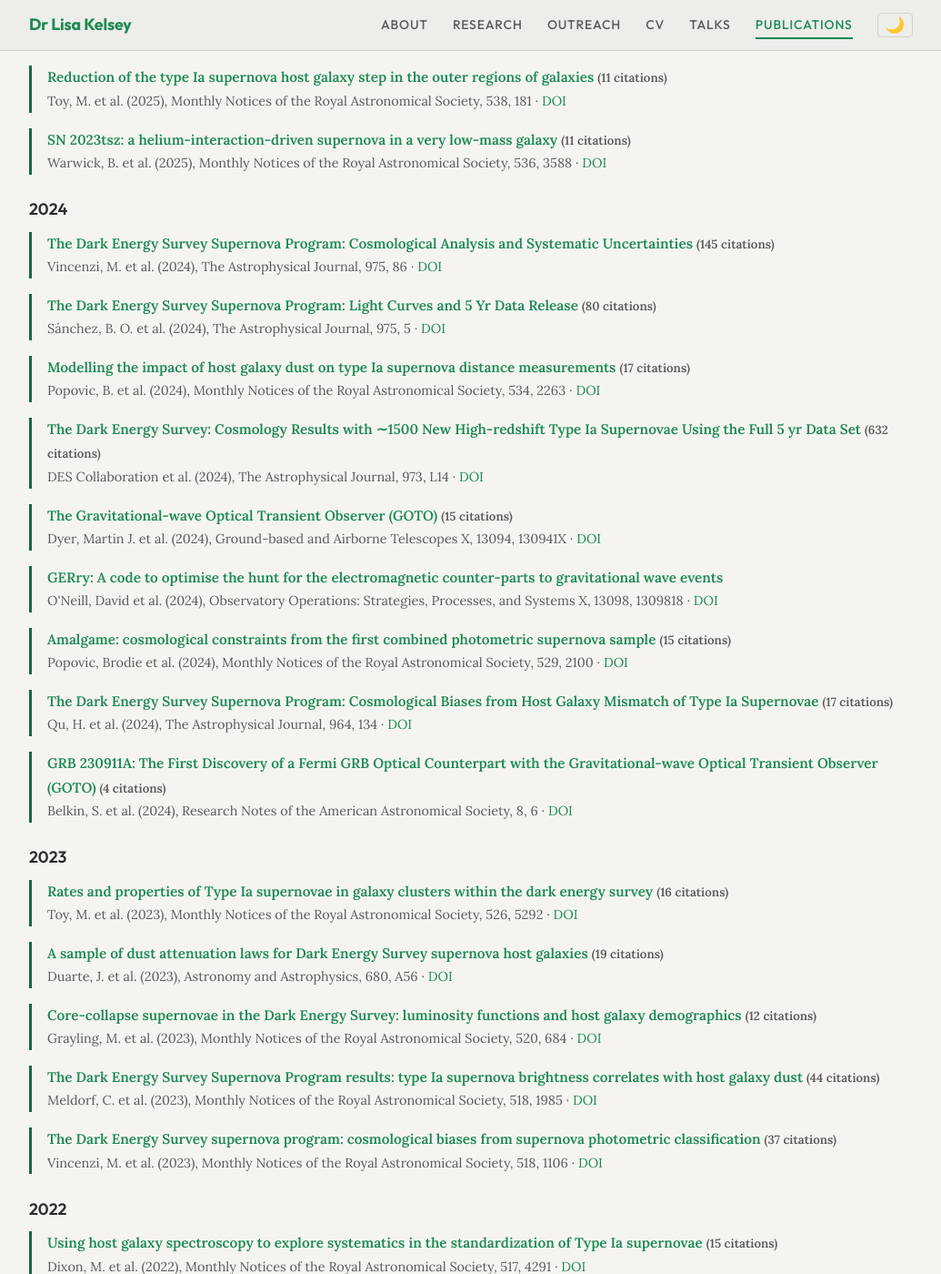
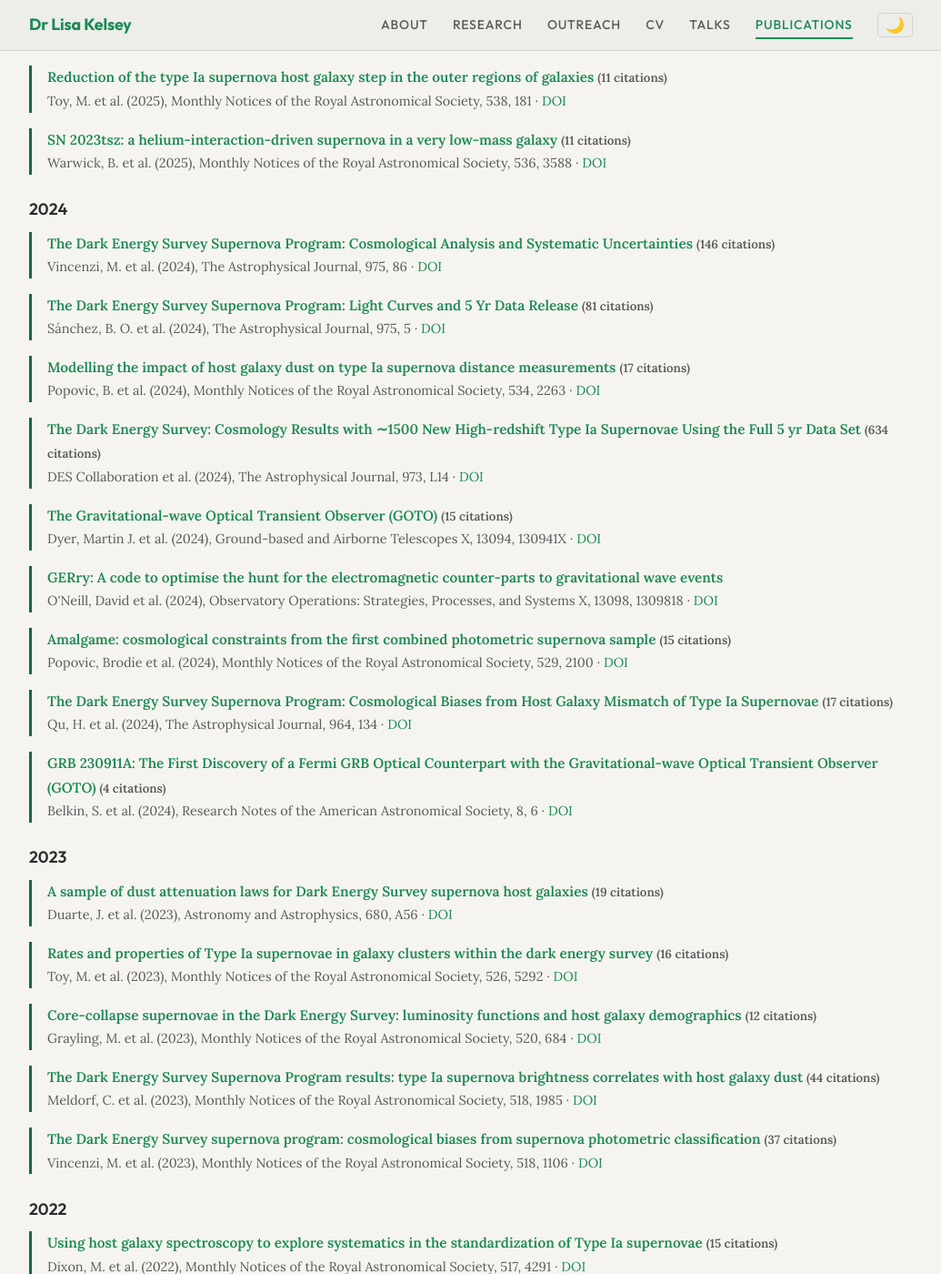
Before and after one commit to LKelsey/LKelsey.github.io, a Jekyll site: the page built from publications.md, in a window 1280 px wide and 1400 px high, scrolled down 1838 px. Shown: the whole window at 91% size, without its empty margins (122-1157 px from the left). Built offline with Jekyll 4.4.1, drawn with Linux system fonts in a browser that asks for light colours; part of the change alters nothing that is shown; some of the changed text lies outside the part shown.

Commit message:
Auto-update publications from ADS

```diff
--- a/_data/publications.yml
+++ b/_data/publications.yml
@@ -1,4 +1,4 @@
-# Auto-generated from ADS library on 2026-06-18 10:10 UTC
+# Auto-generated from ADS library on 2026-06-19 10:16 UTC
 # Do not edit manually
 
 first_author:
@@ -16,7 +16,7 @@ first_author:
       journal: "Monthly Notices of the Royal Astronomical Society, 519, 3046"
       url: https://ui.adsabs.harvard.edu/abs/2023MNRAS.519.3046K/abstract
       bibcode: "2023MNRAS.519.3046K"
-      citations: 47
+      citations: 48
       doi: https://doi.org/10.1093/mnras/stac3711
     - title: "The effect of environment on Type Ia supernovae in the Dark Energy Survey three-year cosmological sample"
       authors: "Kelsey, L. et al."
@@ -60,7 +60,7 @@ coauthor:
       journal: "Monthly Notices of the Royal Astronomical Society, 548, stag632"
       url: https://ui.adsabs.harvard.edu/abs/2026MNRAS.548ag632P/abstract
       bibcode: "2026MNRAS.548ag632P"
-      citations: 90
+      citations: 91
       doi: https://doi.org/10.1093/mnras/stag632
     - title: "SN 2024cld: unveiling the complex mass-loss histories of evolved supergiant progenitors to core collapse supernovae"
       authors: "Killestein, T. L. et al."
@@ -172,7 +172,7 @@ coauthor:
       journal: "The Astrophysical Journal, 975, 86"
       url: https://ui.adsabs.harvard.edu/abs/2024ApJ...975...86V/abstract
       bibcode: "2024ApJ...975...86V"
-      citations: 145
+      citations: 146
       doi: https://doi.org/10.3847/1538-4357/ad5e6c
     - title: "The Dark Energy Survey Supernova Program: Light Curves and 5 Yr Data Release"
       authors: "Sánchez, B. O. et al."
@@ -180,7 +180,7 @@ coauthor:
       journal: "The Astrophysical Journal, 975, 5"
       url: https://ui.adsabs.harvard.edu/abs/2024ApJ...975....5S/abstract
       bibcode: "2024ApJ...975....5S"
-      citations: 80
+      citations: 81
       doi: https://doi.org/10.3847/1538-4357/ad739a
     - title: "Modelling the impact of host galaxy dust on type Ia supernova distance measurements"
       authors: "Popovic, B. et al."
@@ -196,7 +196,7 @@ coauthor:
       journal: "The Astrophysical Journal, 973, L14"
       url: https://ui.adsabs.harvard.edu/abs/2024ApJ...973L..14D/abstract
       bibcode: "2024ApJ...973L..14D"
-      citations: 632
+      citations: 634
       doi: https://doi.org/10.3847/2041-8213/ad6f9f
     - title: "The Gravitational-wave Optical Transient Observer (GOTO)"
       authors: "Dyer, Martin J. et al."
@@ -238,6 +238,14 @@ coauthor:
       bibcode: "2024RNAAS...8....6B"
       citations: 4
       doi: https://doi.org/10.3847/2515-5172/ad1876
+    - title: "A sample of dust attenuation laws for Dark Energy Survey supernova host galaxies"
+      authors: "Duarte, J. et al."
+      year: 2023
+      journal: "Astronomy and Astrophysics, 680, A56"
+      url: https://ui.adsabs.harvard.edu/abs/2023A&A...680A..56D/abstract
+      bibcode: "2023A&A...680A..56D"
+      citations: 19
+      doi: https://doi.org/10.1051/0004-6361/202346534
     - title: "Rates and properties of Type Ia supernovae in galaxy clusters within the dark energy survey"
       authors: "Toy, M. et al."
       year: 2023
@@ -246,14 +254,6 @@ coauthor:
       bibcode: "2023MNRAS.526.5292T"
       citations: 16
       doi: https://doi.org/10.1093/mnras/stad2982
-    - title: "A sample of dust attenuation laws for Dark Energy Survey supernova host galaxies"
-      authors: "Duarte, J. et al."
-      year: 2023
-      journal: "Astronomy and Astrophysics, 680, A56"
-      url: https://ui.adsabs.harvard.edu/abs/2023A&A...680A..56D/abstract
-      bibcode: "2023A&A...680A..56D"
-      citations: 19
-      doi: https://doi.org/10.1051/0004-6361/202346534
     - title: "Core-collapse supernovae in the Dark Energy Survey: luminosity functions and host galaxy demographics"
       authors: "Grayling, M. et al."
       year: 2023
@@ -316,7 +316,7 @@ coauthor:
       journal: "Monthly Notices of the Royal Astronomical Society, 514, 5159"
       url: https://ui.adsabs.harvard.edu/abs/2022MNRAS.514.5159M/abstract
       bibcode: "2022MNRAS.514.5159M"
-      citations: 47
+      citations: 48
       doi: https://doi.org/10.1093/mnras/stac1691
     - title: "Cosmological Results from the RAISIN Survey: Using Type Ia Supernovae in the Near Infrared as a Novel Path to Measure the Dark Energy Equation of State"
       authors: "Jones, D. O. et al."
```
